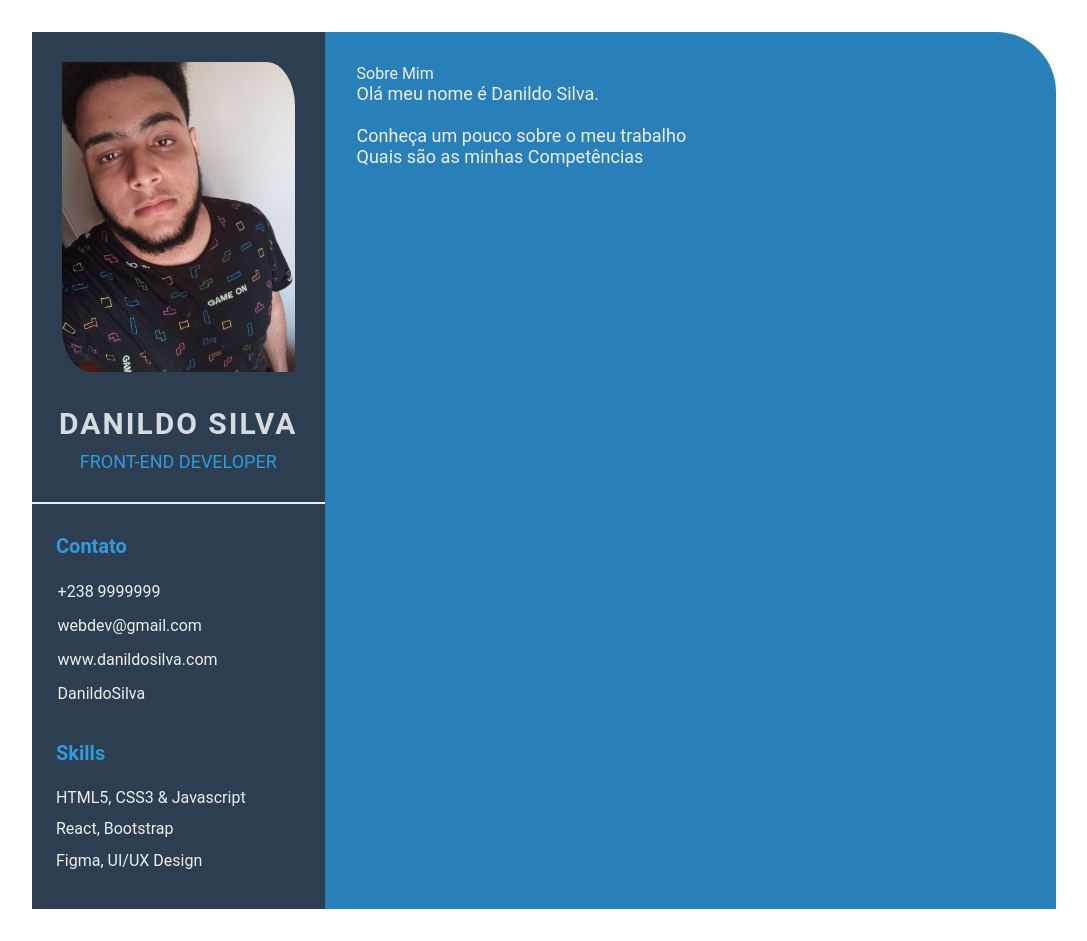
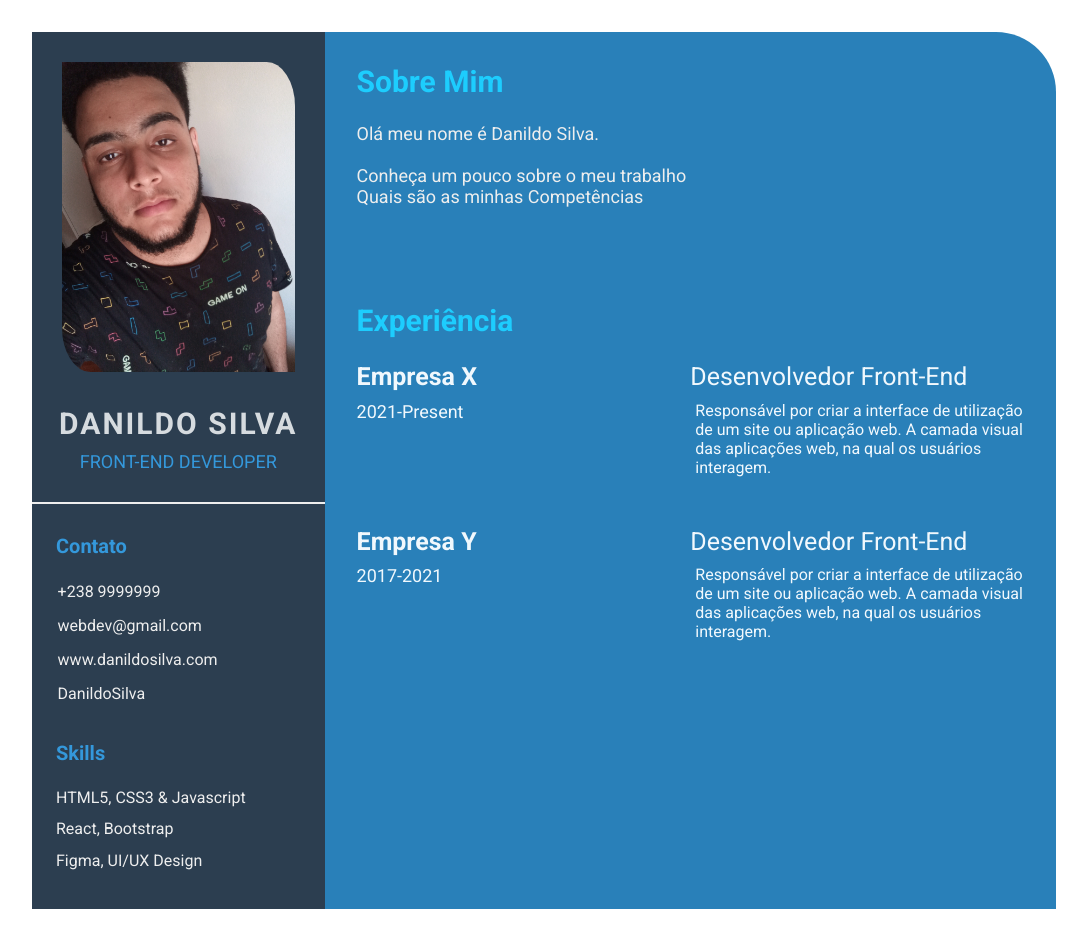
Before and after one commit to DanildoSilva/DevWeekDanildoSilva.github.io, a plain HTML site: page index.html in a window 1280 px wide. Shown: the whole page, without its empty margins (96-1183 px from the left). Drawn offline with Linux system fonts and the light colour scheme.

Commit message:
feature: modified index.html modified style.css (#3)

```diff
--- a/index.html
+++ b/index.html
@@ -9,13 +9,16 @@
     </head>
     <body>
         <main class="resume-contents">
+            <!-- Seção à Esquerda (Perfil, Habilidades e Contato) -->
             <section class="left-section">
                 <section class="left-section-content">
+                    <!-- Informações de Perfil -->
                     <div class="profile">
                         <img src="img/profile-image.jpg" alt="Profile Image" class="profile-image">
                         <p class="name">Danildo Silva</p>
                         <p class="profession">Front-End Developer</p>
                     </div>
+                    <!-- Contatos Pessoais -->
                     <div class="contact-info">
                         <p class="left-title">Contato</p>
                         <ul>
@@ -25,6 +28,7 @@
                             <li><i class="fa fa-github"></i>DanildoSilva</li>
                         </ul>
                     </div>
+                    <!-- Habilidades -->
                     <div class="skills">
                         <p class="left-title">Skills</p>
                         <ul>
@@ -41,8 +45,10 @@
                     </div>
                 </section>
             </section>
+            <!-- Seção à Direita (Competências, Experiências e Educação) -->
             <section class="right-section">
                 <div class="right-section-contents">
+                    <!-- Seção "Sobre Mim" -->
                     <section class="about gap">
                         <div class="right-title">Sobre Mim</div>
                         <p class="about-me-contents">
@@ -52,6 +58,30 @@
                         </p>
                     </section>
                 </div>
+                <!-- Seção de Experiências Profissionais -->
+                <section class="experience gap">
+                    <div class="right-title exp-title">Experiência</div>
+                    <div class="experience-contents">
+                        <!-- Empresa 01 -->
+                        <div class="exp-left">
+                            <p class="exp-company-name">Empresa X</p>
+                            <p class="exp-time-period">2021-Present</p>
+                        </div>
+                        <div class="exp-right">
+                            <p class="exp-position">Desenvolvedor Front-End</p>
+                            <p class="exp-desc">Responsável por criar a interface de utilização de um site ou aplicação web. A camada visual das aplicações web, na qual os usuários interagem.</p>
+                        </div>
+                        <!-- Empresa 02 -->
+                        <div class="exp-left">
+                            <p class="exp-company-name">Empresa Y</p>
+                            <p class="exp-time-period">2017-2021</p>
+                        </div>
+                        <div class="exp-right">
+                            <p class="exp-position">Desenvolvedor Front-End</p>
+                            <p class="exp-desc">Responsável por criar a interface de utilização de um site ou aplicação web. A camada visual das aplicações web, na qual os usuários interagem.</p>
+                        </div>
+                    </div>
+                </section>
             </section>
         </main>
     </body>
--- a/style.css
+++ b/style.css
@@ -1,3 +1,5 @@
+@import url('https://fonts.googleapis.com/css2?family=Roboto:ital,wght@0,100;0,300;0,400;0,500;0,700;0,900;1,100;1,300;1,400;1,500;1,900&display=swap');
+
 * {
     margin: 0;
     padding: 0;
@@ -95,12 +97,16 @@
     color: #eeeeee;
 }
 
-.right-section-contents {
+.right-section-contents,
+.experience {
     padding: 2rem 2rem;
 }
 
 .right-title {
-    color: #eeeeee;
+    color: #1dcdfe;
+    font-size: 30px;
+    font-weight: 700;
+    padding-bottom: 1.5rem;
 }
 
 .gap {
@@ -110,3 +116,47 @@
     font-size: 18px;
     color: #eeeeee;
 }
+
+.exp-right {
+    margin-bottom: 50px;
+}
+
+.experience-contents,
+.education-contents,
+.awards-contents {
+    display: grid;
+    grid-template-columns: repeat(2, 1fr);
+    padding-bottom: 2rem;
+    color: #F1F8FD;
+}
+
+.exp-company-name,
+.education-school-name,
+.awards-company-name {
+    font-size: 25px;
+    font-weight: bold;
+}
+
+.exp-time-period,
+.educationp-time-period,
+.awards-time-period {
+    font-size: 18px;
+}
+
+.exp-position,
+.exp-company-name {
+    padding-bottom: .6rem;
+}
+
+.exp-position,
+.education-subject,
+.awards-name {
+    font-size: 25px;
+}
+
+.exp-desc,
+.education-desc,
+.awards-desc {
+    font-size: 16px;
+    padding-left: 5px;
+}
```
